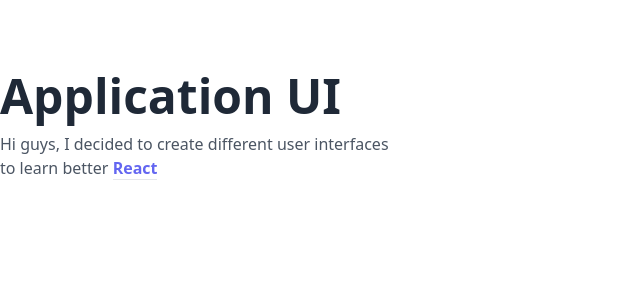
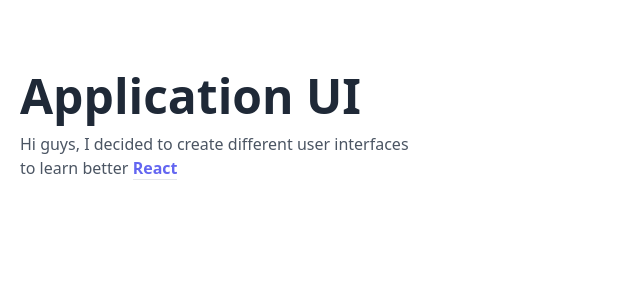
Before and after one commit to dumbmety/application-ui, a React (Create React App) app: page / in a window 1280 px wide. Shown: the top 300 px of the page, without its empty margins (0-640 px from the left). Built offline with nearby package versions, Linux system fonts and the light colour scheme.

Commit message:
update: added margin to header

```diff
--- a/src/components/common/Header.jsx
+++ b/src/components/common/Header.jsx
@@ -2,7 +2,7 @@ import React from 'react'
 
 const Header = () => {
   return (
-    <header className="py-3">
+    <header className="py-3 mx-5">
       <h1 className="text-5xl font-bold py-3">Application UI</h1>
       <p className="text-gray-600">
         Hi guys, I decided to create different user interfaces <br />
```
